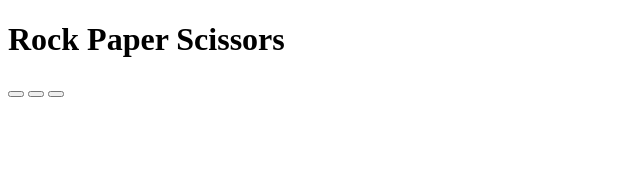
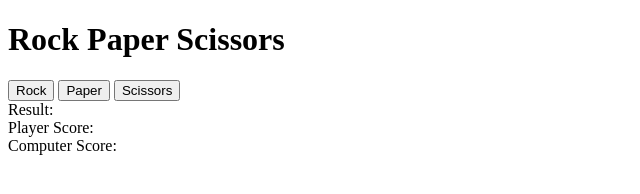
Before and after one commit to bnishihara91/rock-paper-scissors, a plain HTML site: page index.html in a window 1280 px wide. Shown: the whole page, without its empty margins (0-640 px from the left). Drawn offline with Linux system fonts and the light colour scheme.

Commit message:
Add placeholders for each buttons and display

```diff
--- a/index.html
+++ b/index.html
@@ -10,14 +10,14 @@
 <body>
     <h1>Rock Paper Scissors</h1>
     <div>
-        <button id ="rock"></button>
-        <button id ="paper"></button>
-        <button id ="scissors"></button>
+        <button id ="rock">Rock</button>
+        <button id ="paper">Paper</button>
+        <button id ="scissors">Scissors</button>
     </div>
 
-    <div id="result"></div>
-    <div id="playerScore"></div>
-    <div id="computerScore"></div>
+    <div id="result">Result:</div>
+    <div id="playerScore">Player Score:</div>
+    <div id="computerScore">Computer Score:</div>
 
 </body>
 </html>
```
